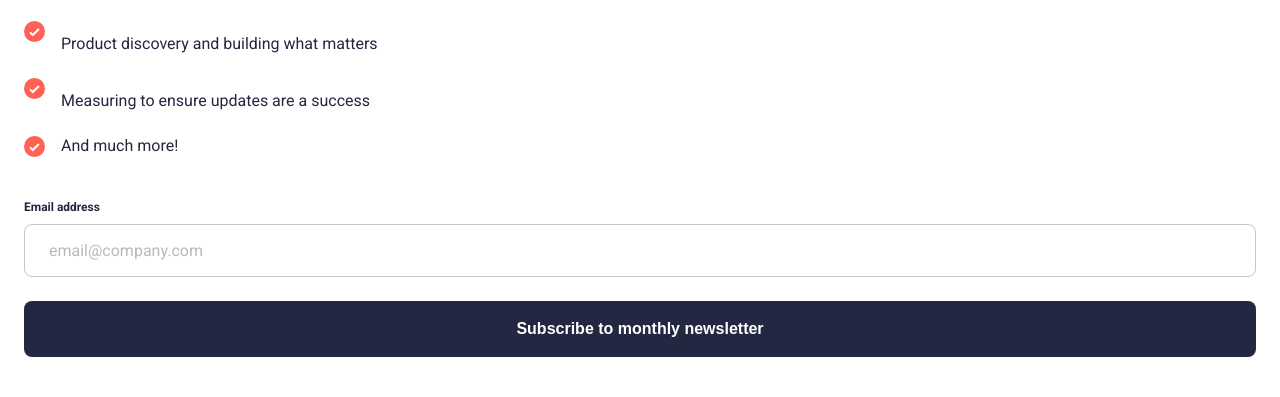
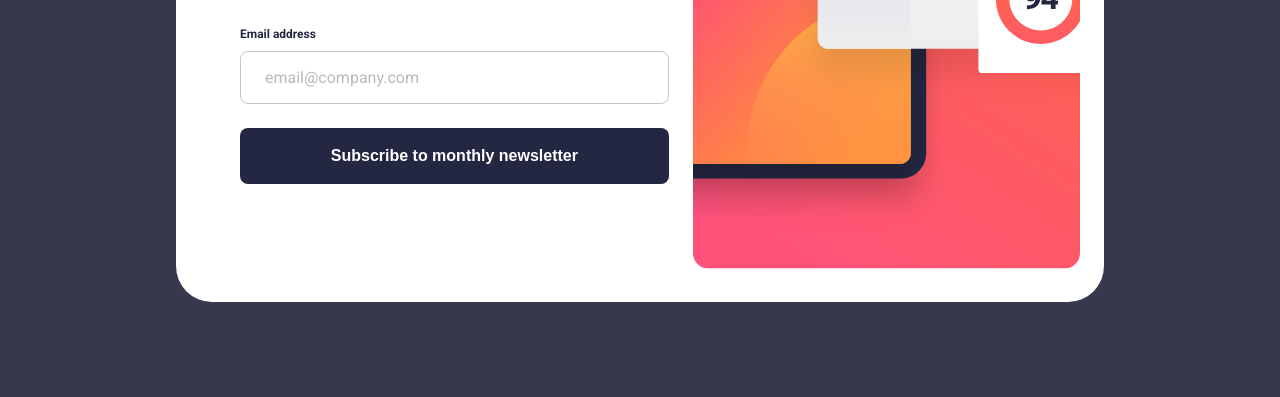
Before and after one commit to Swag-blips/newsletter, a plain HTML site: page index.html in a window 1280 px wide. Shown: the part 419-816 px from the top of the page. Drawn offline with Linux system fonts and the light colour scheme.

Commit message:
project complete

```diff
--- a/index.html
+++ b/index.html
@@ -16,8 +16,8 @@
     <link rel="stylesheet" href="style.css" />
   </head>
   <body>
-    <main>
-      <div class="main-content main-content-hide">
+    <main id="main-container">
+      <div class="main-content">
         <div class="heading">
           <h1>Stay updated</h1>
           <p>Join 60,000+ product managers receiving monthly updates on:</p>
@@ -60,23 +60,28 @@
         <img
           src="./assets/images/illustration-sign-up-mobile.svg"
           alt="illustration-mobile"
+          class="img-mobile"
+        />
+        <img
+          src="./assets/images/illustration-sign-up-desktop.svg"
+          alt="illustration-desktop"
+          class="img-desktop"
         />
       </figure>
-
+    </main>
     <div class="thank-you">
       <img src="./assets/images/icon-success.svg" alt="check" />
       <div class="info">
         <h1>Thanks for subscribing</h1>
         <p id="confirmation-message">
           A confirmation email has been sent to
-            <span>ash@loremcompany.com.</span> Please open it and click the
-            button inside to confirm your subscription
+          <span>ash@loremcompany.com.</span> Please open it and click the button
+          inside to confirm your subscription
         </p>
       </div>
 
       <button class="dismiss-message">Dismiss Message</button>
     </div>
-    </main>
 
     <script src="script.js"></script>
   </body>
--- a/script.js
+++ b/script.js
@@ -7,6 +7,7 @@ let imgContainer = document.querySelector(".img-container");
 let thankYouPage = document.querySelector(".thank-you");
 let errorMessage = document.getElementById("error-message");
 let confirmationMessage = document.getElementById("confirmation-message");
+let mainContainer = document.getElementById("main-container");
 let emailRegex =
   /^(([^<>()[\]\.,;:\s@\"]+(\.[^<>()[\]\.,;:\s@\"]+)*)|(\".+\"))@(([^<>()[\]\.,;:\s@\"]+\.)+[^<>()[\]\.,;:\s@\"]{2,})$/i;
 let dismissButton = document.querySelector(".dismiss-message");
@@ -16,9 +17,12 @@ document.addEventListener("DOMContentLoaded", () => {
     e.preventDefault();
 
     if (validateInput()) {
+      mainContainer.style.display = "none";
       mainContent.style.display = "none";
       imgContainer.style.display = "none";
       thankYouPage.style.display = "flex";
+      emailInput.value = "";
+
       generateSuccessMessage(emailInput);
     } else {
       emailInput.style.border = "1px solid rgba(255,97,85)";
@@ -29,9 +33,12 @@ document.addEventListener("DOMContentLoaded", () => {
   };
 
   const dismissMessage = () => {
+    mainContainer.style.display = "flex";
     mainContent.style.display = "flex";
     imgContainer.style.display = "flex";
     thankYouPage.style.display = "none";
+
+    defaultStyling();
   };
 
   submitButton.addEventListener("click", subscribe);
@@ -48,6 +55,13 @@ document.addEventListener("DOMContentLoaded", () => {
     return isValid;
   };
 
+  const defaultStyling = () => {
+    errorMessage.style.display = "none";
+    emailInput.style.background = "";
+    emailInput.style.border = "";
+    emailInput.style.color = "";
+  };
+
   const generateSuccessMessage = (email) => {
     let markup = `
        A confirmation email has been sent to
--- a/style.css
+++ b/style.css
@@ -8,6 +8,8 @@
 
 :root {
   --primary: #242742;
+  --background: #36384d;
+  --neutral: #ffffff;
 }
 
 body {
@@ -77,7 +79,6 @@ form {
   display: flex;
   flex-direction: column;
   gap: 24px;
-
   margin-top: 40px;
 }
 
@@ -128,7 +129,17 @@ form {
 }
 
 .img-container {
+  width: 100%;
+
+  img {
+    width: 100%;
+  }
 }
+
+.img-desktop {
+  display: none;
+}
+
 button {
   background-color: var(--primary);
   color: white;
@@ -142,6 +153,11 @@ button {
   border: none;
   border-radius: 8px;
   margin-bottom: 40px;
+  cursor: pointer;
+}
+
+button:hover {
+  background: linear-gradient(#ff6a3a, #ff527b);
 }
 
 .thank-you {
@@ -177,3 +193,64 @@ button {
   justify-content: center;
   gap: 24px;
 }
+
+@media screen and (min-width: 1024px) {
+  body {
+    background-color: var(--background);
+    display: flex;
+    align-items: center;
+    justify-content: center;
+    height: 100vh;
+  }
+
+  main {
+    flex-direction: row;
+    background-color: var(--neutral);
+    width: 928px;
+    border-radius: 36px;
+    height: 641px;
+  }
+
+  .main-content {
+    margin-top: 96px;
+    margin-bottom: 96px;
+    margin-left: 64px;
+  }
+  .heading {
+    margin-top: 0px;
+  }
+
+  .img-container {
+    display: flex;
+    flex-direction: row;
+    align-items: flex-end;
+    width: auto;
+    margin: 24px 24px 24px auto;
+  }
+  .img-mobile {
+    display: none;
+  }
+  .img-desktop {
+    display: flex;
+    width: 400px;
+    height: 593px;
+  }
+  .list {
+    img {
+      margin-bottom: 0px;
+    }
+  }
+
+  .thank-you {
+    background-color: var(--neutral);
+    width: 504px;
+    height: 520px;
+    border-radius: 36px;
+    padding-left: 64px;
+    padding-right: 64px;
+
+    button {
+      position: relative;
+    }
+  }
+}
```
Also changed, not shown: 1 other file. Lines whose indentation alone changed are shown as unchanged.
